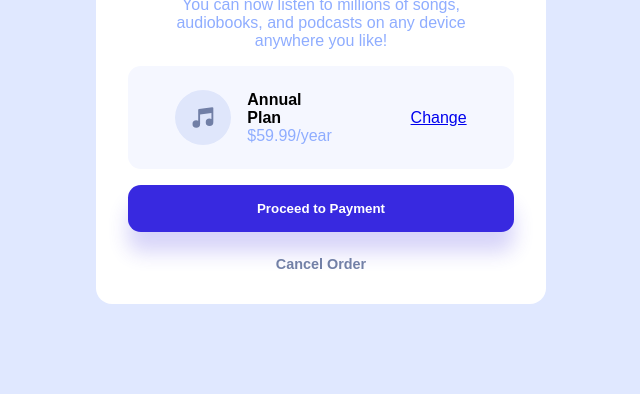
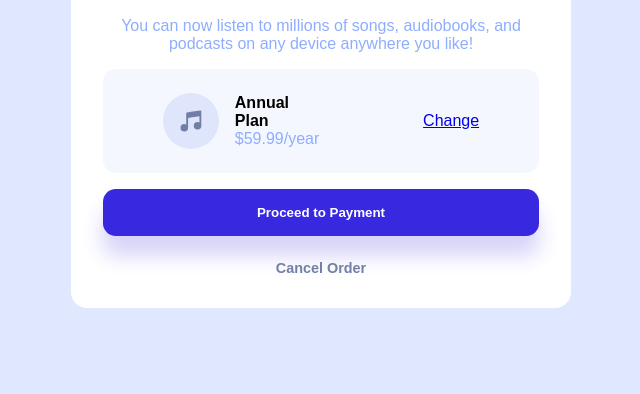
Before and after one commit to Eric-Obeng/order-summary, a plain HTML site: page index.html in a window 1280 px wide. Shown: the part 406-800 px from the top of the page, without its empty margins (319-959 px from the left). Drawn offline with Linux system fonts and the light colour scheme.

Commit message:
html codes modified

```diff
--- a/index.html
+++ b/index.html
@@ -13,7 +13,7 @@
             <img src="images/illustration-hero.svg" alt="illustration-hero" id="illustration-hero">
             <section>
                 <h1>Order Summary</h1>
-                <span>You can now listen to millions of songs,<br /> audiobooks, and podcasts on any device<br /> anywhere you like!</span>
+                <span>You can now listen to millions of songs, audiobooks, and podcasts on any device anywhere you like!</span>
 
                 <div class="information">
                 <div class="music-prices">
```
